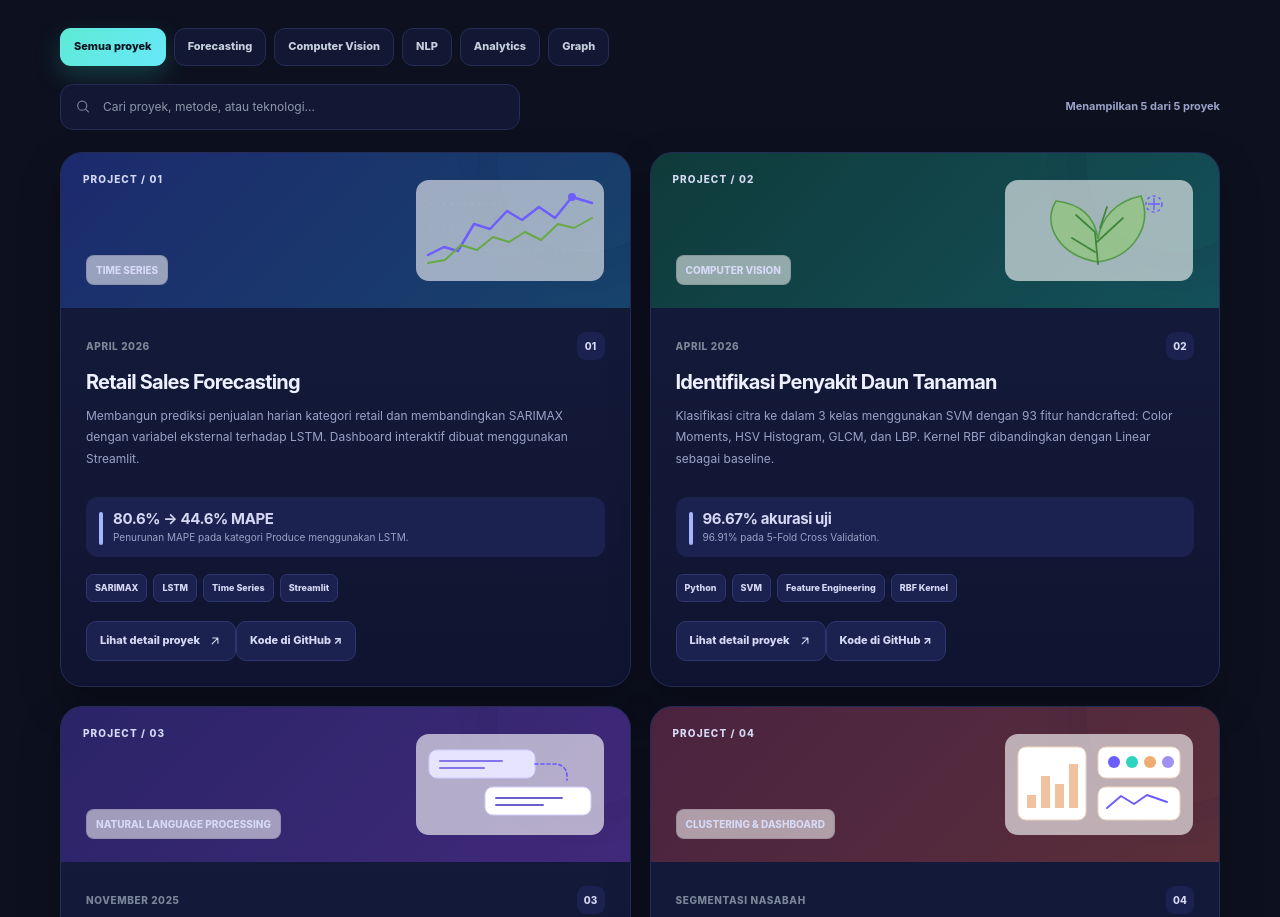
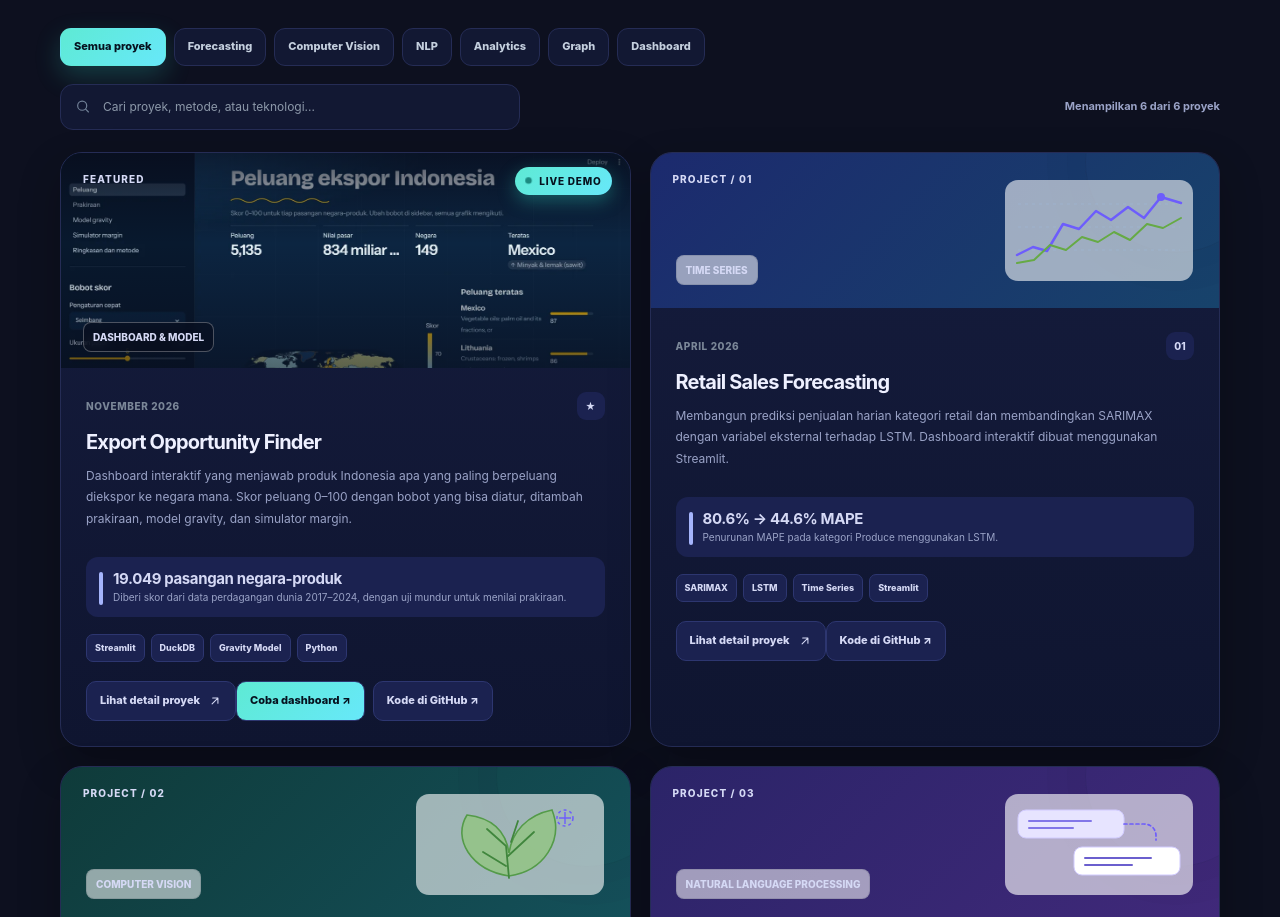
Before and after one commit to BIMASENA14-CODE/portofolio, a plain HTML site: page index.html in a window 1280 px wide. Shown: the part 1602-2519 px from the top of the page. Drawn offline with Linux system fonts and the light colour scheme.

Commit message:
Tambah proyek unggulan Export Opportunity Finder (dashboard live, repo, tangkapan layar)

```diff
--- a/index.html
+++ b/index.html
@@ -439,6 +439,23 @@
     html[data-theme="dark"] .about-point { background: #1b2250; border-color: #2d3670; }
     html[data-theme="dark"] .about-point strong { color: #eef0ff; }
     html[data-theme="dark"] .award-icon { color: #5eead4; background: #0c2423; }
+
+    /* Kartu unggulan dengan tangkapan layar dashboard */
+    .art-shot { min-height: 215px; padding: 0; background: #0b1d33; }
+    .art-shot::after { display: none; }
+    .art-shot img { position: absolute; inset: 0; width: 100%; height: 100%; object-fit: cover; object-position: left top; transition: transform .6s ease; }
+    .project-card:hover .art-shot img { transform: scale(1.045); }
+    .art-shot::before { content: ""; position: absolute; inset: 0; z-index: 1; background: linear-gradient(180deg, rgba(8,11,26,.72) 0%, rgba(8,11,26,0) 42%, rgba(8,11,26,.55) 100%); }
+    .art-shot .project-index { z-index: 2; color: #fff; }
+    .art-shot .project-type { position: absolute; z-index: 2; left: 22px; bottom: 16px; margin: 0; color: #fff; border-color: rgba(255,255,255,.28); background: rgba(8,11,26,.55); -webkit-backdrop-filter: blur(6px); backdrop-filter: blur(6px); }
+    .live-badge { position: absolute; z-index: 2; top: 14px; right: 18px; display: inline-flex; align-items: center; gap: 7px; padding: 6px 10px; border-radius: 99px; color: #06121f; background: linear-gradient(135deg, #5eead4, #67e8f9); font-size: 10px; font-weight: 850; letter-spacing: .08em; box-shadow: 0 6px 18px rgba(45,212,191,.35); }
+    .live-badge::before { content: ""; width: 7px; height: 7px; border-radius: 50%; background: #0f766e; animation: livepulse 1.6s ease-in-out infinite; }
+    @keyframes livepulse { 0%,100% { opacity: 1; transform: scale(1); } 50% { opacity: .35; transform: scale(.7); } }
+    .project-live { margin-right: 8px; color: #fff; border-color: transparent; background: linear-gradient(135deg, #5b50f0, #7c5cff); }
+    .project-live:hover { color: #fff; border-color: transparent; filter: brightness(1.1); }
+    html[data-theme="dark"] .project-live { color: #06121f; background: linear-gradient(135deg, #5eead4, #67e8f9); }
+    html[data-theme="dark"] .project-live:hover { color: #06121f; }
+    @media (prefers-reduced-motion: reduce) { .live-badge::before, .art-shot img { animation: none; transition: none; } }
   </style>
 </head>
 <body>
@@ -501,7 +518,7 @@
           </div>
         </div>
         <div class="trust-strip" aria-label="Ringkasan profil">
-          <div class="trust-item"><div class="trust-icon"><svg width="19" height="19" viewBox="0 0 24 24" fill="none" aria-hidden="true"><path d="M4 19V5m0 14h17M8 15l4-5 3 3 5-7" stroke="currentColor" stroke-width="1.8" stroke-linecap="round" stroke-linejoin="round"/></svg></div><div><strong>5</strong><span>Proyek data dan machine learning</span></div></div>
+          <div class="trust-item"><div class="trust-icon"><svg width="19" height="19" viewBox="0 0 24 24" fill="none" aria-hidden="true"><path d="M4 19V5m0 14h17M8 15l4-5 3 3 5-7" stroke="currentColor" stroke-width="1.8" stroke-linecap="round" stroke-linejoin="round"/></svg></div><div><strong>6</strong><span>Proyek data dan machine learning</span></div></div>
           <div class="trust-item"><div class="trust-icon"><svg width="19" height="19" viewBox="0 0 24 24" fill="none" aria-hidden="true"><path d="M12 3 14.8 8.7 21 9.6l-4.5 4.4 1.1 6.2L12 17.3l-5.6 2.9 1.1-6.2L3 9.6l6.2-.9L12 3Z" stroke="currentColor" stroke-width="1.7" stroke-linejoin="round"/></svg></div><div><strong>Juara 2</strong><span>Kompetisi UI/UX DIMASTI tingkat nasional</span></div></div>
           <div class="trust-item"><div class="trust-icon"><svg width="19" height="19" viewBox="0 0 24 24" fill="none" aria-hidden="true"><path d="M3 4h18v13H3zM8 21h8m-4-4v4M7 8h4m-4 4h8" stroke="currentColor" stroke-width="1.8" stroke-linecap="round" stroke-linejoin="round"/></svg></div><div><strong>Dashboard</strong><span>Visualisasi data interaktif</span></div></div>
           <div class="trust-item"><div class="trust-icon"><svg width="19" height="19" viewBox="0 0 24 24" fill="none" aria-hidden="true"><path d="M12 3v18M3 12h18M5.6 5.6l12.8 12.8m0-12.8L5.6 18.4" stroke="currentColor" stroke-width="1.8" stroke-linecap="round"/></svg></div><div><strong>End-to-end</strong><span>Dari data mentah ke insight</span></div></div>
@@ -534,15 +551,23 @@
           <button class="filter-btn" type="button" data-filter="nlp" aria-pressed="false">NLP</button>
           <button class="filter-btn" type="button" data-filter="analytics" aria-pressed="false">Analytics</button>
           <button class="filter-btn" type="button" data-filter="graph" aria-pressed="false">Graph</button>
+          <button class="filter-btn" type="button" data-filter="dashboard" aria-pressed="false">Dashboard</button>
         </div>
         <div class="project-tools">
           <label class="project-search-wrap" for="project-search">
             <svg width="17" height="17" viewBox="0 0 24 24" fill="none" aria-hidden="true"><circle cx="10.8" cy="10.8" r="6.8" stroke="currentColor" stroke-width="1.8"/><path d="m16 16 4.2 4.2" stroke="currentColor" stroke-width="1.8" stroke-linecap="round"/></svg>
             <input id="project-search" type="search" placeholder="Cari proyek, metode, atau teknologi..." autocomplete="off" />
           </label>
-          <p class="project-count" id="project-count" aria-live="polite">Menampilkan 5 proyek</p>
+          <p class="project-count" id="project-count" aria-live="polite">Menampilkan 6 proyek</p>
         </div>
         <div class="project-grid" id="project-grid">
+                    <article class="project-card" data-category="dashboard">
+            <div class="project-art art-shot">
+              <img src="assets/export-finder.webp" alt="Dashboard Export Opportunity Finder: peta dunia skor peluang ekspor Indonesia dan daftar peluang teratas" loading="lazy" width="1300" height="656">
+              <span class="project-index">FEATURED</span><span class="live-badge">LIVE DEMO</span><span class="project-type">DASHBOARD & MODEL</span>
+            </div>
+            <div class="project-body"><div class="project-meta"><span class="project-date">November 2026</span><span class="project-number">★</span></div><h3>Export Opportunity Finder</h3><p class="project-summary">Dashboard interaktif yang menjawab produk Indonesia apa yang paling berpeluang diekspor ke negara mana. Skor peluang 0–100 dengan bobot yang bisa diatur, ditambah prakiraan, model gravity, dan simulator margin.</p><div class="project-result"><span class="result-bar"></span><div><strong>19.049 pasangan negara-produk</strong><span>Diberi skor dari data perdagangan dunia 2017–2024, dengan uji mundur untuk menilai prakiraan.</span></div></div><div class="tech-list"><span class="tech">Streamlit</span><span class="tech">DuckDB</span><span class="tech">Gravity Model</span><span class="tech">Python</span></div></div>
+          </article>
           <article class="project-card" data-category="forecasting">
             <div class="project-art art-blue">
               <span class="project-index">PROJECT / 01</span><span class="project-type">TIME SERIES</span>
@@ -579,7 +604,7 @@
             <div class="project-body"><div class="project-meta"><span class="project-date">Oktober 2026</span><span class="project-number">05</span></div><h3>Rekomendasi Produk dengan Neo4j dan KNN</h3><p class="project-summary">Memodelkan interaksi pengunjung toko online RetailRocket sebagai graf di Neo4j, lalu membangun rekomendasi KNN berbasis kemiripan Jaccard dan mengevaluasinya dengan Hit@5 dan NDCG@5.</p><div class="project-result"><span class="result-bar"></span><div><strong>1,87 juta interaksi</strong><span>Rata-rata Hit@5 0,0267 dan NDCG@5 0,0108 pada 300 user acak.</span></div></div><div class="tech-list"><span class="tech">Neo4j</span><span class="tech">Graph Data Science</span><span class="tech">KNN</span><span class="tech">Python</span></div></div>
           </article>
         </div>
-        <div class="project-note"><svg width="16" height="16" viewBox="0 0 24 24" fill="none" aria-hidden="true"><circle cx="12" cy="12" r="9" stroke="currentColor" stroke-width="1.7"/><path d="M12 11v5m0-8h.01" stroke="currentColor" stroke-width="1.7" stroke-linecap="round"/></svg><span>Angka performa mengikuti output notebook di repositori masing-masing dan bisa berbeda antar dataset. Proyek segmentasi nasabah belum memiliki repositori publik.</span></div>
+        <div class="project-note"><svg width="16" height="16" viewBox="0 0 24 24" fill="none" aria-hidden="true"><circle cx="12" cy="12" r="9" stroke="currentColor" stroke-width="1.7"/><path d="M12 11v5m0-8h.01" stroke="currentColor" stroke-width="1.7" stroke-linecap="round"/></svg><span>Angka performa mengikuti output notebook di repositori masing-masing dan bisa berbeda antar dataset. Proyek segmentasi nasabah belum memiliki repositori publik. Export Opportunity Finder bisa dicoba langsung lewat dashboard live.</span></div>
       </div>
     </section>
 
@@ -650,7 +675,7 @@
       <div class="dialog-section"><h3>Data</h3><p id="dialog-data"></p></div>
       <div class="dialog-section"><h3>Catatan & keterbatasan</h3><p id="dialog-limit"></p></div>
       <div class="dialog-section"><h3>Teknologi / metode</h3><div class="modal-tags" id="dialog-tags"></div></div>
-      <div class="dialog-actions"><a class="button button-primary" id="dialog-repo" href="https://github.com/BIMASENA14-CODE" target="_blank" rel="noopener noreferrer">Lihat repositori <span aria-hidden="true">↗</span></a><span class="dialog-hint" id="dialog-hint"></span></div>
+      <div class="dialog-actions"><a class="button button-primary" id="dialog-repo" href="https://github.com/BIMASENA14-CODE" target="_blank" rel="noopener noreferrer">Lihat repositori <span aria-hidden="true">↗</span></a><a class="project-open" id="dialog-demo" href="#" target="_blank" rel="noopener noreferrer" hidden style="margin:0">Buka dashboard live <span aria-hidden="true">↗</span></a><span class="dialog-hint" id="dialog-hint"></span></div>
     </div>
   </dialog>
   <script>
@@ -733,6 +758,16 @@
 
       // Project detail dialogs use only the methods and results stated in the CV.
       const projectDetails = {
+        dashboard: {
+          category: 'Dashboard · Model Prediktif',
+          repo: 'https://github.com/BIMASENA14-CODE/export-opportunity-finder',
+          demo: 'https://export-opportunity-finder-4wzgeafwp9d4mgwtah6ber.streamlit.app/',
+          data: 'BACI HS17 (CEPII) 2017–2024 untuk perdagangan bilateral per produk, CEPII Gravity (2020) untuk jarak, bahasa, koloni, perbatasan, dan FTA, serta GDP dari World Bank. Ada 9 kelompok produk HS 2 digit (ikan dan udang, kopi/teh/rempah, minyak dan lemak, kakao, karet, kayu, pakaian rajut, pakaian non-rajut, alas kaki), dan 19.049 pasangan negara-produk diberi skor.',
+          approach: 'CSV BACI diolah dengan DuckDB lalu disimpan sebagai Parquet. Skor 0–100 dihitung dari lima komponen (ukuran pasar, pertumbuhan, persaingan rendah lewat HHI, ruang pangsa, keunggulan Indonesia); tiap komponen diubah ke persentil dan bobotnya bisa diatur langsung di dashboard. Tiga metode prakiraan dibandingkan lewat uji mundur, lalu model gravity PPML menunjukkan pasar yang masih kurang tergarap. Semua disajikan di dashboard Streamlit dengan peta, prakiraan, dan simulator margin.',
+          resultTitle: 'Nilai terakhir mengalahkan tren',
+          resultText: 'Pada uji mundur, menebak nilai impor sama dengan tahun terakhir (galat log 0,269, meleset sekitar 31%) lebih akurat daripada ekstrapolasi tren (0,354). Karena itu pertumbuhan dipakai untuk memeringkat, bukan untuk meramal.',
+          limit: 'Hanya kakao yang lebih baik dengan tren. Nilai USD berjalan belum dikoreksi inflasi, tarif dan hambatan non-tarif tidak dimodelkan, dan hasil bergantung pada bobot. Gunakan untuk eksplorasi, bukan satu-satunya dasar keputusan.'
+        },
         forecasting: {
           category: 'Time Series Forecasting',
           repo: 'https://github.com/BIMASENA14-CODE/Retail-Sales-Forecasting-Corporaci-n-Favorita-SARIMAX-vs-LSTM-',
@@ -796,6 +831,13 @@
         button.addEventListener('click', function () { openProjectDialog(card); });
         card.querySelector('.project-body').appendChild(button);
         const info = projectDetails[card.dataset.category];
+        if (info && info.demo) {
+          const liveLink = document.createElement('a');
+          liveLink.className = 'project-open project-live';
+          liveLink.href = info.demo; liveLink.target = '_blank'; liveLink.rel = 'noopener noreferrer';
+          liveLink.textContent = 'Coba dashboard ↗';
+          card.querySelector('.project-body').appendChild(liveLink);
+        }
         if (info && info.repo) {
           const codeLink = document.createElement('a');
           codeLink.className = 'project-open';
@@ -815,6 +857,8 @@
         dialogApproach.textContent = detail.approach;
         document.getElementById('dialog-data').textContent = detail.data;
         document.getElementById('dialog-limit').textContent = detail.limit;
+        const demoLink = document.getElementById('dialog-demo');
+        demoLink.hidden = !detail.demo; if (detail.demo) { demoLink.href = detail.demo; }
         const repoLink = document.getElementById('dialog-repo');
         const repoHint = document.getElementById('dialog-hint');
         if (detail.repo) { repoLink.hidden = false; repoLink.href = detail.repo; repoHint.textContent = 'Tautan langsung ke repositori proyek ini.'; }
```
Also changed, not shown: assets/export-finder.webp (added).
